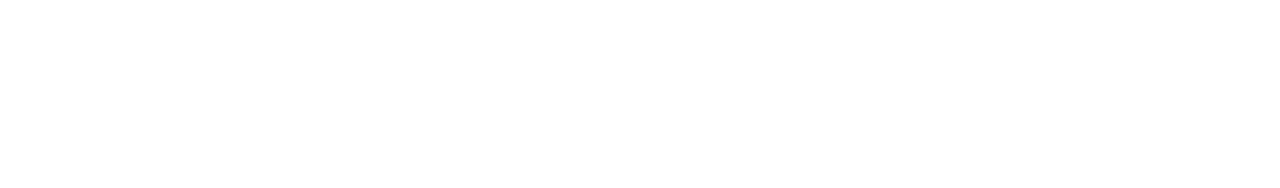
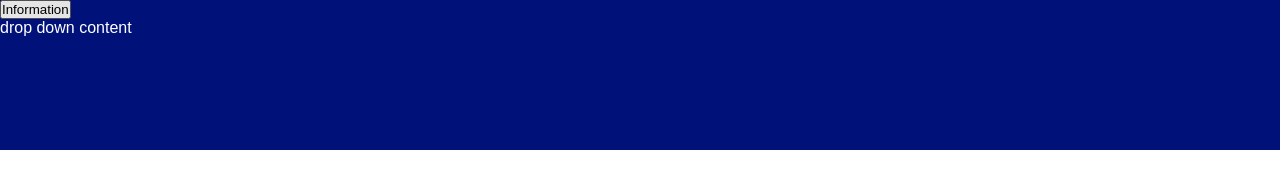
Before and after one commit to SteffanCrowley/drop-down-menu, a plain HTML site: page index.html in a window 1280 px wide. Drawn offline with Linux system fonts and the light colour scheme.

Commit message:
Basic HTML/CSS layout and positioning

```diff
--- a/index.html
+++ b/index.html
@@ -4,7 +4,16 @@
     <meta charset="UTF-8" />
     <meta http-equiv="X-UA-Compatible" content="IE=edge" />
     <meta name="viewport" content="width=device-width, initial-scale=1.0" />
-    <title>Document</title>
+    <title>Drop Down Menu</title>
+    <link rel="stylesheet" href="style.css" />
   </head>
-  <body></body>
+  <body>
+    <div class="header">
+      <div class="dropdown">
+        <button class="link">Information</button>
+        <div class="dropdown-menu">drop down content</div>
+      </div>
+    </div>
+    <div class="main"></div>
+  </body>
 </html>
--- a/style.css
+++ b/style.css
@@ -0,0 +1,20 @@
+* {
+  margin: 0;
+  padding: 0;
+  font-family: sans-serif;
+}
+
+body {
+  height: 100%;
+}
+
+.header {
+  background-color: rgb(0, 18, 122);
+  color: rgb(255, 255, 255);
+  height: 150px;
+}
+
+.main {
+  color: rgb(255, 255, 255);
+  height: 600px;
+}
```
